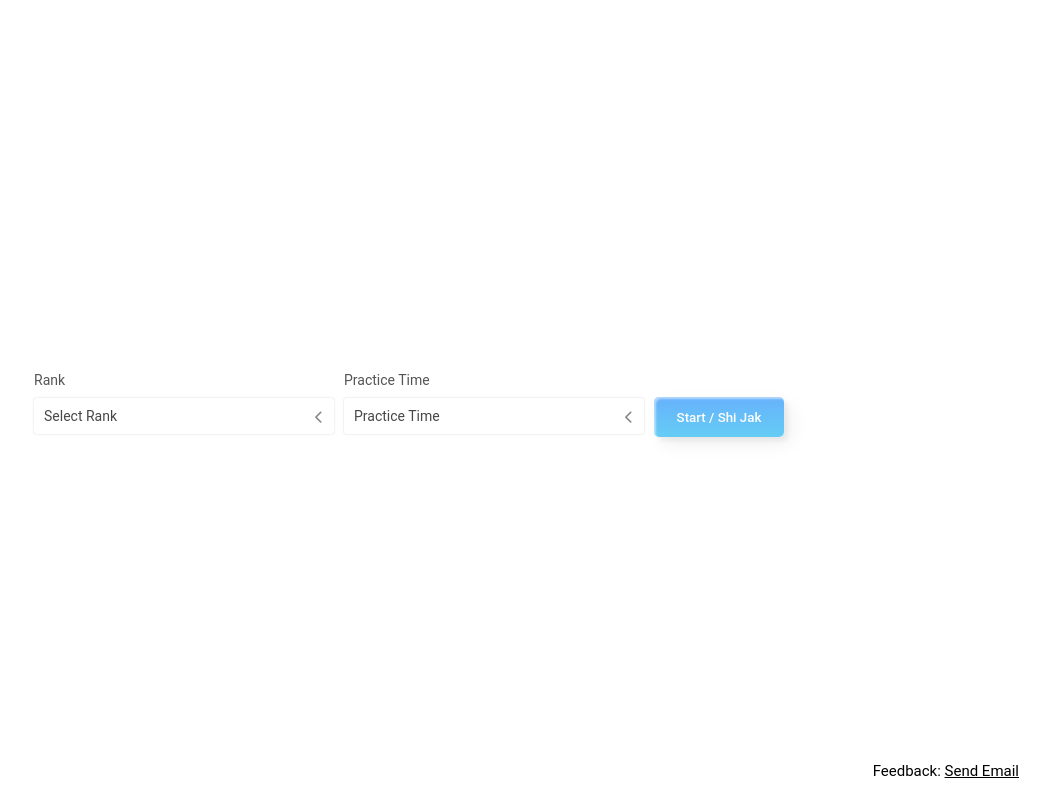
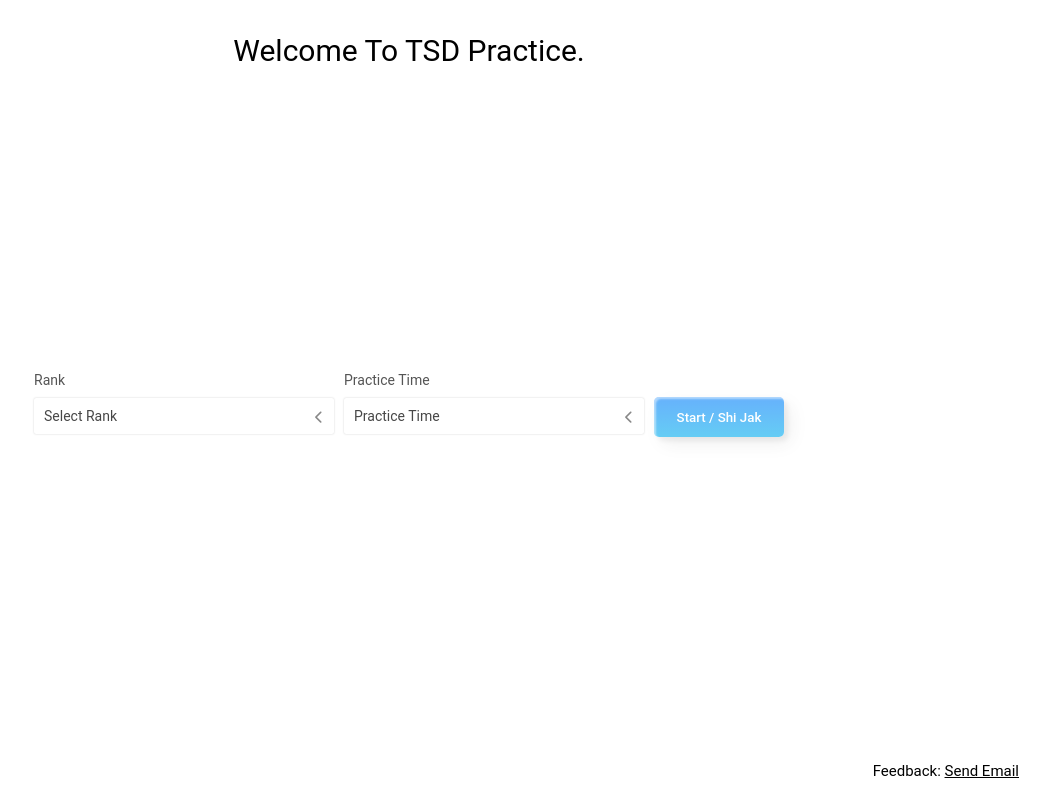
Before and after one commit to vronin/tsd_practice, a plain HTML site: page index.html in a window 1280 px wide. Shown: the whole page, without its empty margins (231-1280 px from the left). Drawn offline with nearby package versions, Linux system fonts and the light colour scheme.

Commit message:
Added Welcome to TSD practice

```diff
--- a/assets/css/style.css
+++ b/assets/css/style.css
@@ -302,6 +302,16 @@ span.choose {
     text-transform: capitalize;
 }
 
+.top_banner {
+    font-size: 3rem;
+    font-weight: 400;
+    position: absolute;
+    top: 5rem;
+    left: 50%;
+    transform: translate(-50%, -50%);
+    text-transform: capitalize;
+}
+
 
 
 .thanks_text {
--- a/index.html
+++ b/index.html
@@ -11,7 +11,7 @@
 
 <div class="main_container">
     <div id="welcome">
-
+        <h5 class="top_banner">Welcome to TSD practice.</h5>
         <div class="inner_block">
             <div class="block_container">
                 <span class="choose">Rank</span>
```
